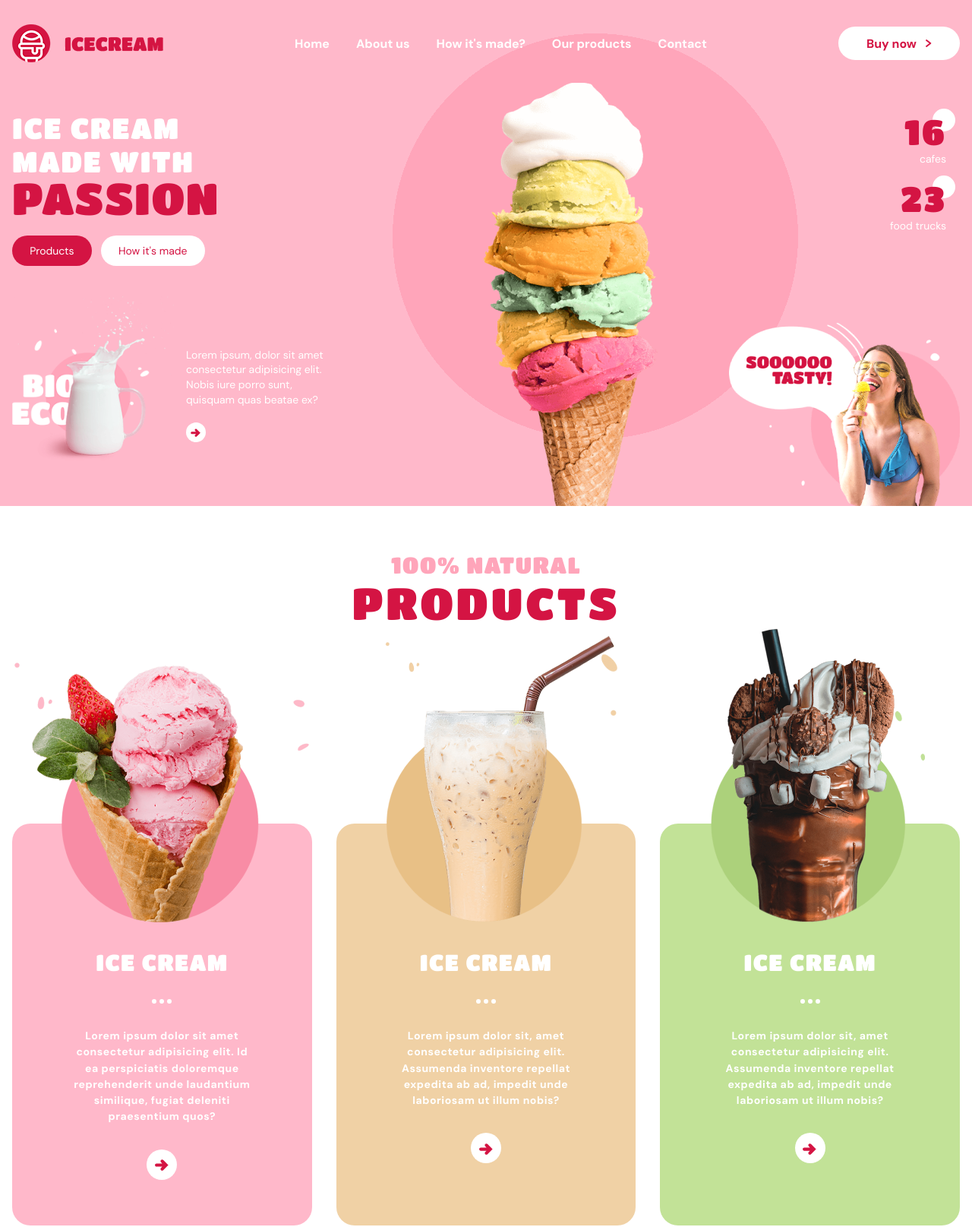
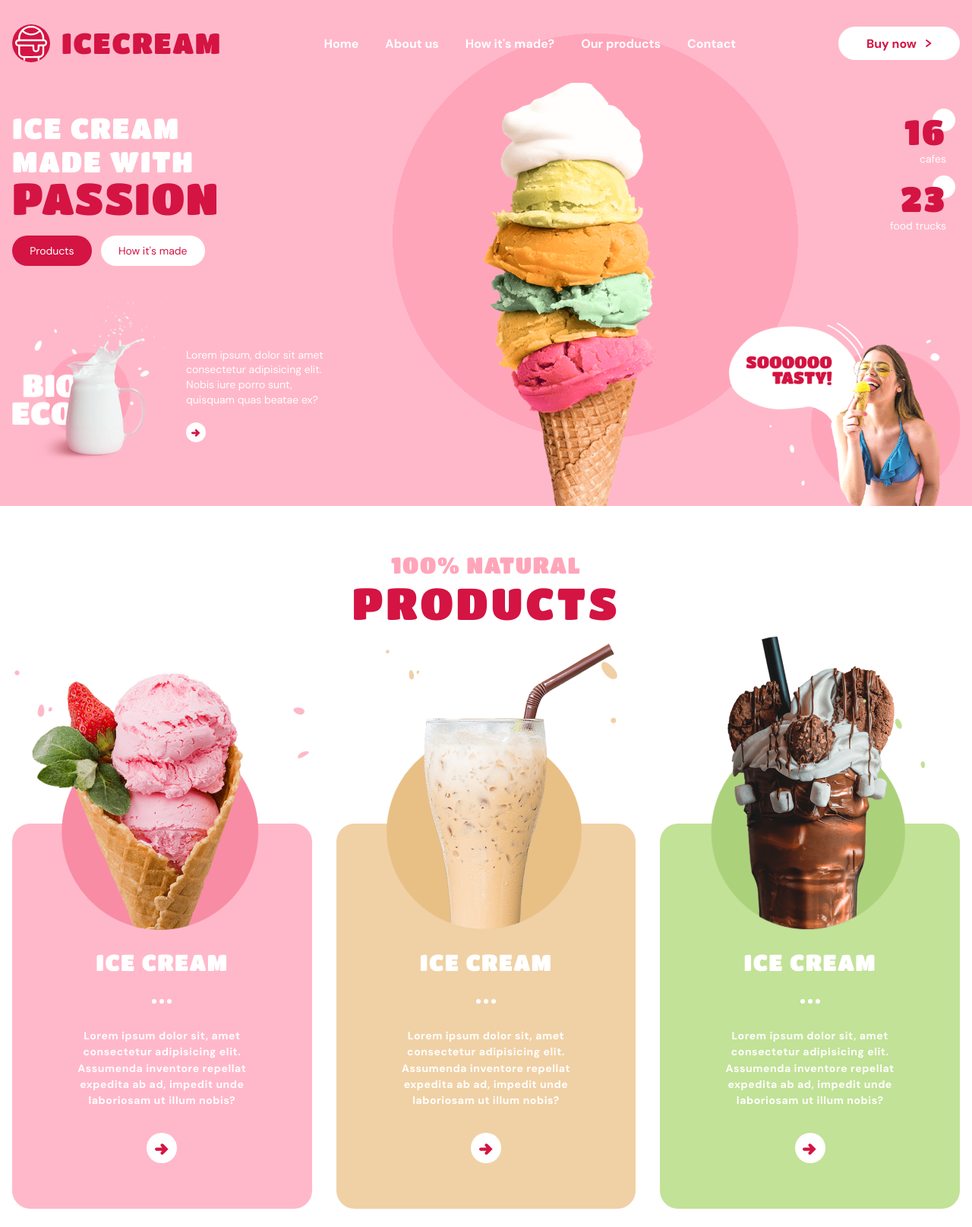
Before and after one commit to stgran66/icecream, a plain HTML site: page index.html in a window 1280 px wide. Shown: the top 1615 px of the page at 76% size. Drawn offline with Linux system fonts and the light colour scheme.

Commit message:
fixed logo to svg and some minor bugs

```diff
--- a/index.html
+++ b/index.html
@@ -17,13 +17,8 @@
     <header class="page-header">
       <div class="container page-header__container">
         <a href="./index.html" class="logo">
-          <img
-            srcset="./images/header/logo.png 1x, ./images/header/logo@2x.png 2x"
-            src="./images/header/logo.png"
-            alt="company logo"
-            width="199px"
-            height="50px"
-          />
+          <svg class="company-logo"><use href="./images/icons.svg#icon-icecream-logo"></use></svg>
+          icecream
         </a>
         <button type="button" class="menu-btn btn">
           <svg width="20px" height="12px">
@@ -75,7 +70,7 @@
               quisquam quas beatae ex?
             </p>
             <button type="button" class="btn hero-description__btn">
-              <svg width="10px" height="10px" class="hero-description__svg">
+              <svg class="hero-description__svg">
                 <use href="./images/icons.svg#icon-arrow" class="icon-arrow"></use>
               </svg>
             </button>
@@ -117,11 +112,10 @@
               </picture>
               <h3 class="product-card__title">ice cream</h3>
               <p class="product-card__descr">
-                Lorem ipsum dolor sit amet consectetur adipisicing elit. Id ea perspiciatis
-                doloremque reprehenderit unde laudantium similique, fugiat deleniti praesentium
-                quos?
+                Lorem ipsum dolor sit, amet consectetur adipisicing elit. Assumenda inventore
+                repellat expedita ab ad, impedit unde laboriosam ut illum nobis?
               </p>
-              <button type="button" class="product-card__btn">
+              <button type="button" class="product-card__btn btn">
                 <svg class="product-card-btn__icon" height="25px" width="25px">
                   <use href="./images/icons.svg#icon-arrow"></use>
                 </svg>
@@ -160,7 +154,7 @@
                 Lorem ipsum dolor sit, amet consectetur adipisicing elit. Assumenda inventore
                 repellat expedita ab ad, impedit unde laboriosam ut illum nobis?
               </p>
-              <button type="button" class="product-card__btn">
+              <button type="button" class="product-card__btn btn">
                 <svg class="product-card-btn__icon" height="25px" width="25px">
                   <use href="./images/icons.svg#icon-arrow"></use>
                 </svg>
@@ -199,7 +193,7 @@
                 Lorem ipsum dolor sit, amet consectetur adipisicing elit. Assumenda inventore
                 repellat expedita ab ad, impedit unde laboriosam ut illum nobis?
               </p>
-              <button type="button" class="product-card__btn">
+              <button type="button" class="product-card__btn btn">
                 <svg class="product-card-btn__icon" height="25px" width="25px">
                   <use href="./images/icons.svg#icon-arrow"></use>
                 </svg>
--- a/sass/components/_btn.scss
+++ b/sass/components/_btn.scss
@@ -4,6 +4,10 @@
   padding: 0;
   display: flex;
   cursor: pointer;
+  transition: background-color 250ms linear;
+  &:hover {
+    background-color: $btn-hover-primary-color;
+  }
 }
 .buy-btn {
   display: none;
--- a/sass/layout/_gallery.scss
+++ b/sass/layout/_gallery.scss
@@ -14,6 +14,10 @@
   @include desktop {
     grid-template-rows: repeat(8, 70px);
     grid-template-columns: repeat(15, 70px);
+  }
+  @media screen and (max-width: 479.98px) {
+    grid-template-rows: repeat(8, 5vw);
+    grid-template-columns: repeat(15, 5vw);
   }
 }
 
--- a/sass/layout/_hero.scss
+++ b/sass/layout/_hero.scss
@@ -184,8 +184,12 @@
     }
   }
   &__svg {
-    width: 18px;
-    height: 18px;
+    width: 11.25px;
+    height: 11.25px;
+    @include desktop {
+      width: 16.25px;
+      height: 16.25px;
+    }
   }
 }
 .icon-arrow {
@@ -239,3 +243,25 @@
     }
   }
 }
+.company-logo {
+  width: 50px;
+  height: 50px;
+  fill: $brand-color;
+  border-radius: 50%;
+  background-color: $light-color;
+  margin-right: 15px;
+}
+.logo {
+  display: flex;
+  align-items: center;
+  font-family: 'Titan One';
+  @include font(38px, 400, 1.157);
+  @include let-spc;
+  text-transform: uppercase;
+
+  color: $brand-color;
+
+  @media screen and (max-width: 479.98px) {
+    @include font(8vw, 400, 1.157);
+  }
+}
--- a/sass/utils/_vars.scss
+++ b/sass/utils/_vars.scss
@@ -6,3 +6,5 @@ $pre-title-color: #ffa5ba;
 $prime-text-color: #000000;
 $second-text-color: #907e82;
 $light-color: #ffffff;
+$btn-hover-primary-color: #ecebeb;
+$btn-hover-secondary-color: #c7133e;
```
Also changed, not shown: css/main.css, css/main.min.css, 2 other files.
